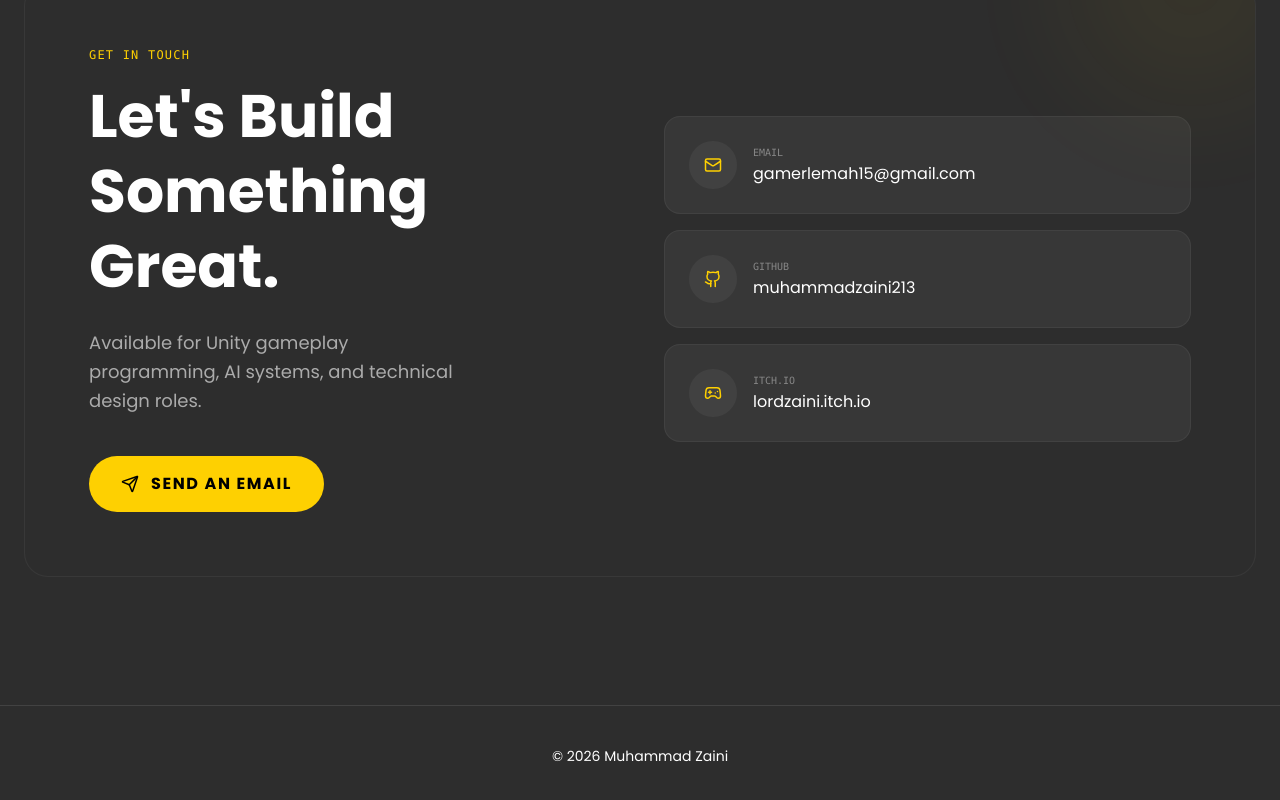
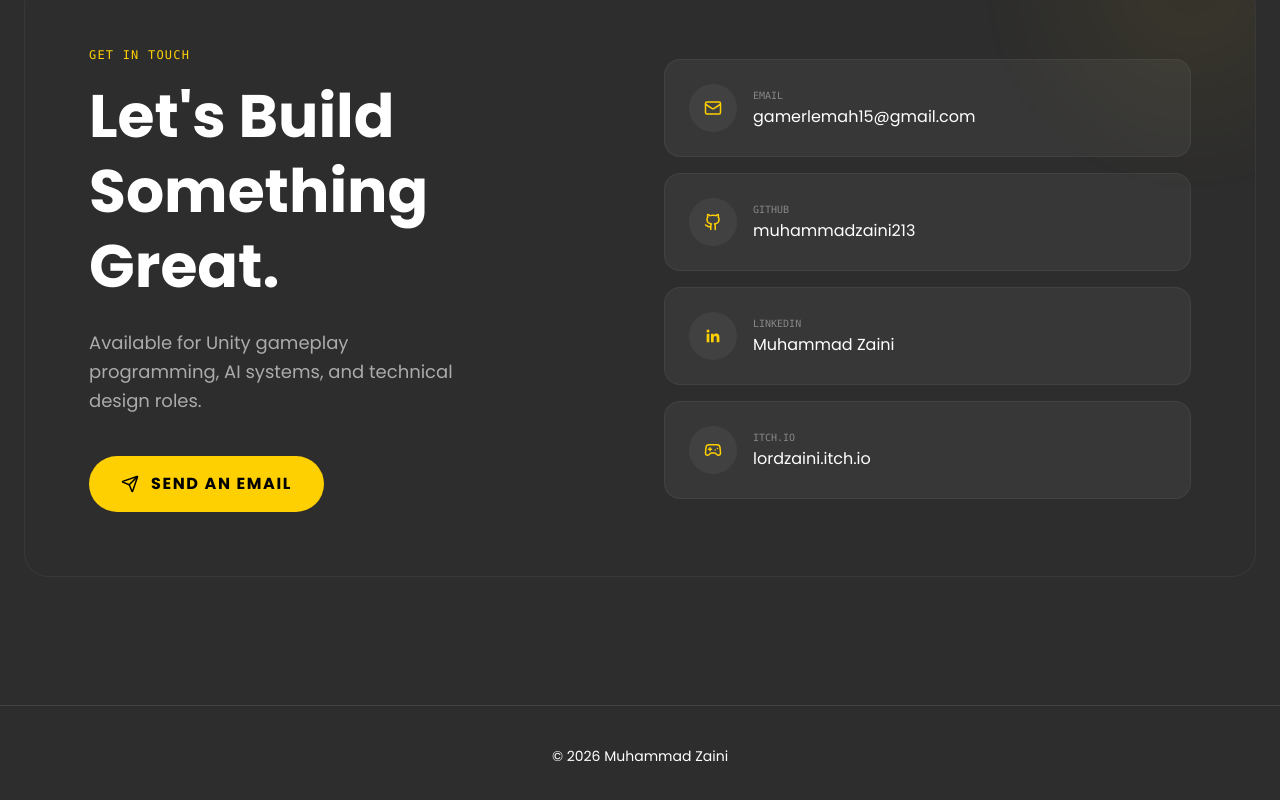
Before and after one commit to muhammadzaini213/Portofolio_Muhammad_Zaini, a Next.js app: page / in a window 1280 px wide. Shown: the part 3335-4135 px from the top of the page. Built offline with nearby package versions, Linux system fonts and the light colour scheme.

Commit message:
add(contacts): linkedin

```diff
--- a/app/components/Contacts.tsx
+++ b/app/components/Contacts.tsx
@@ -103,6 +103,32 @@ export function Contacts() {
               </div>
             </motion.a>
 
+            {/* LinkedIn Link */}
+            <motion.a
+              variants={itemVariants}
+              href="https://www.linkedin.com/in/muhammad-zaini-a8582b306"
+              target="_blank"
+              rel="noopener noreferrer"
+              className="group flex items-center p-4 md:p-6 bg-white/5 rounded-2xl border border-white/5 hover:border-[#fed001]/50 transition-all overflow-hidden"
+            >
+              <div className="flex items-center gap-3 md:gap-4 w-full">
+                <div className="w-10 h-10 md:w-12 md:h-12 rounded-full bg-white/5 flex-shrink-0 flex items-center justify-center text-[#fed001] group-hover:bg-[#fed001] group-hover:text-black transition-colors">
+
+                  {/* LinkedIn SVG */}
+                  <svg width="18" height="18" viewBox="0 0 24 24" fill="currentColor">
+                    <path d="M20.45 20.45h-3.55v-5.57c0-1.33-.03-3.04-1.85-3.04-1.85 0-2.13 1.45-2.13 2.95v5.66H9.37V9h3.41v1.56h.05c.48-.9 1.65-1.85 3.4-1.85 3.63 0 4.3 2.39 4.3 5.49v6.25zM5.34 7.43a2.06 2.06 0 1 1 0-4.12 2.06 2.06 0 0 1 0 4.12zM7.12 20.45H3.56V9h3.56v11.45z" />
+                  </svg>
+
+                </div>
+                <div className="min-w-0 flex-1">
+                  <p className="text-white/40 text-[9px] md:text-[10px] uppercase font-mono mb-0.5">LinkedIn</p>
+                  <p className="text-white font-medium text-xs sm:text-sm md:text-base truncate">
+                    Muhammad Zaini
+                  </p>
+                </div>
+              </div>
+            </motion.a>
+
             {/* Itch.io Link */}
             <motion.a
               variants={itemVariants}
```
